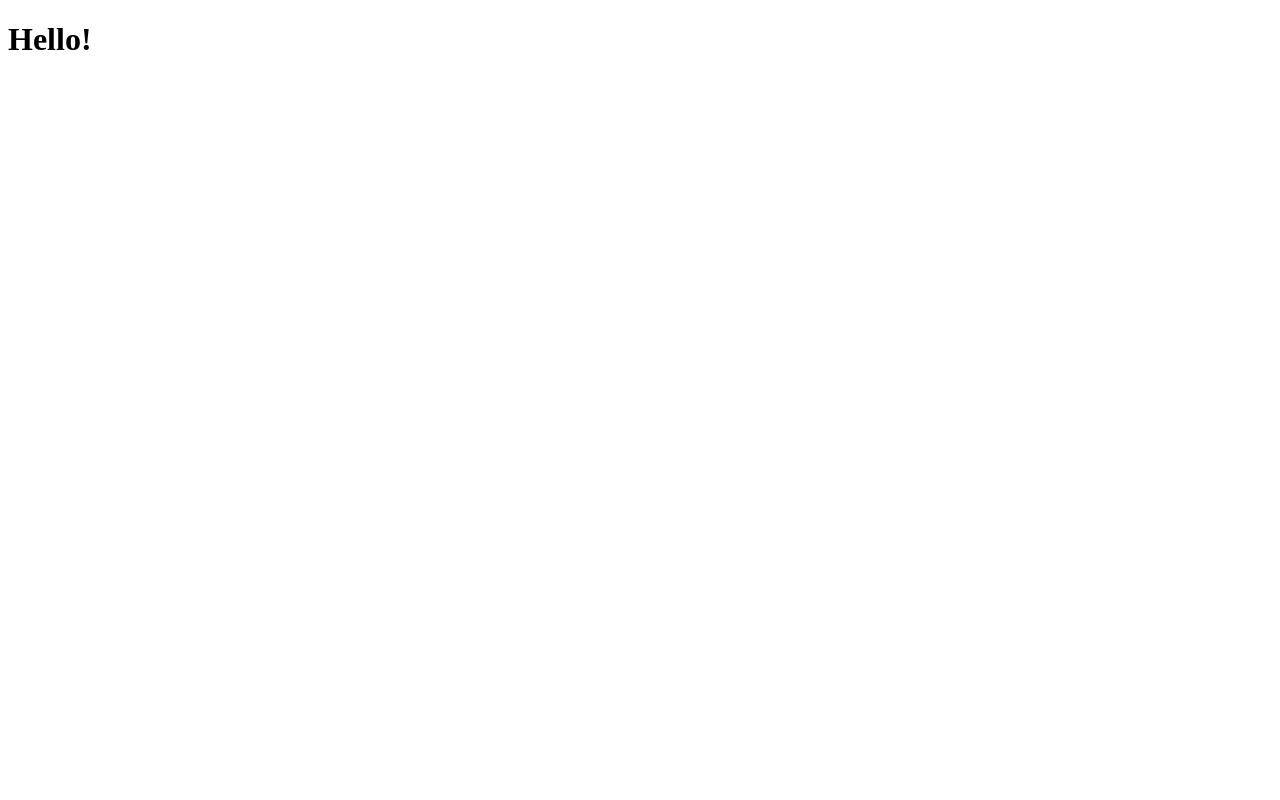
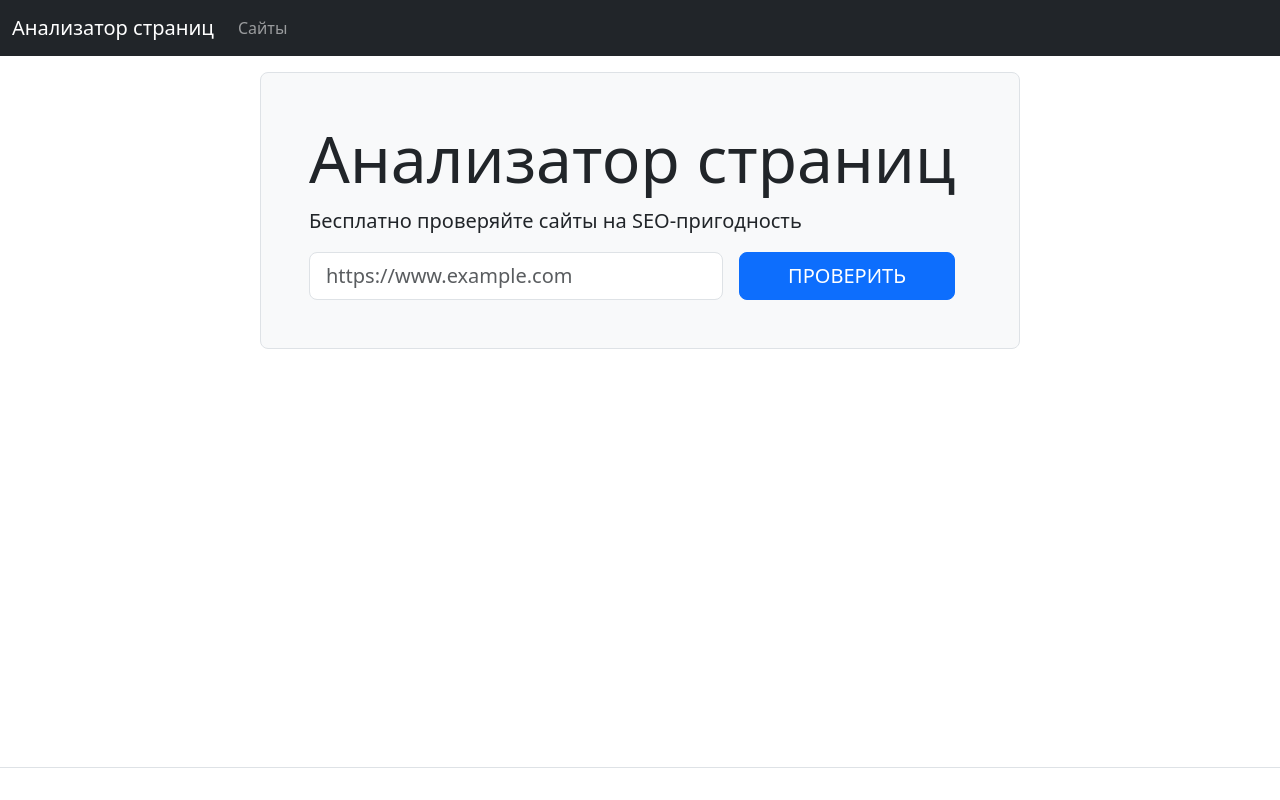
Before and after one commit to Sam0yl/python-project-83, a Flask app: page / in a window 1280 px wide. Before the commit the page is almost empty. Run offline with Flask 3, Linux system fonts and the light colour scheme.

Commit message:
add home page

```diff
--- a/page_analyzer/templates/index.html
+++ b/page_analyzer/templates/index.html
@@ -3,9 +3,46 @@
 <head>
     <meta charset="UTF-8">
     <meta name="viewport" content="width=device-width, initial-scale=1.0">
-    <title>App</title>
+    <title>Анализатор страниц</title>
+    <link href="https://cdn.jsdelivr.net/npm/bootstrap@5.3.0/dist/css/bootstrap.min.css" rel="stylesheet" integrity="sha384-9ndCyUaIbzAi2FUVXJi0CjmCapSmO7SnpJef0486qhLnuZ2cdeRhO02iuK6FUUVM" crossorigin="anonymous">
+    <script src="https://cdn.jsdelivr.net/npm/bootstrap@5.3.0/dist/js/bootstrap.bundle.min.js" integrity="sha384-geWF76RCwLtnZ8qwWowPQNguL3RmwHVBC9FhGdlKrxdiJJigb/j/68SIy3Te4Bkz" crossorigin="anonymous"></script>
 </head>
 <body>
-    <h1>Hello!</h1>
+    <header>
+        <nav class="navbar navbar-expand-lg navbar-dark bg-dark">
+            <div class="container-fluid">
+              <a class="navbar-brand" href="#">Анализатор страниц</a>
+              <button class="navbar-toggler" type="button" data-bs-toggle="collapse" data-bs-target="#navbarSupportedContent" aria-controls="navbarSupportedContent" aria-expanded="false" aria-label="Toggle navigation">
+                <span class="navbar-toggler-icon"></span>
+              </button>
+              <div class="collapse navbar-collapse" id="navbarSupportedContent">
+                <ul class="navbar-nav me-auto mb-2 mb-lg-0">
+                  <li class="nav-item">
+                    <a class="nav-link" href="#">Сайты</a>
+                  </li>
+                </ul>
+              </div>
+            </div>
+          </nav>
+    </header>
+    <main class="flex-grow-1">
+        <div class="container-lg mt-3">
+            <div class="row">
+                <div class="col-12 col-md-10 col-lg-8 mx-auto border rounded-3 bg-light p-5">
+                    <h1 class="display-3">Анализатор страниц</h1>
+                    <p class="lead">Бесплатно проверяйте сайты на SEO-пригодность</p>
+                    <form action="#" method="post" class="d-flex justify-content-center" required>
+                        <input type="text" name="url" placeholder="https://www.example.com"value=""  class="form-control form-control-lg">
+                        <input type="submit" class="btn btn-primary  btn-lg ms-3 px-5 text-uppercase mx-3" value="Проверить">
+                    </form>
+                </div>
+            </div>
+        </div>
+
+    </main>
+    <footer class="footer fixed-bottom border-top py-3 mt-5 flex-shrink-0">
+        <div class="container fixed-bottom text-center">
+        </div>
+    </footer>
 </body>
 </html>
```
Also changed, not shown: 1 other file.
